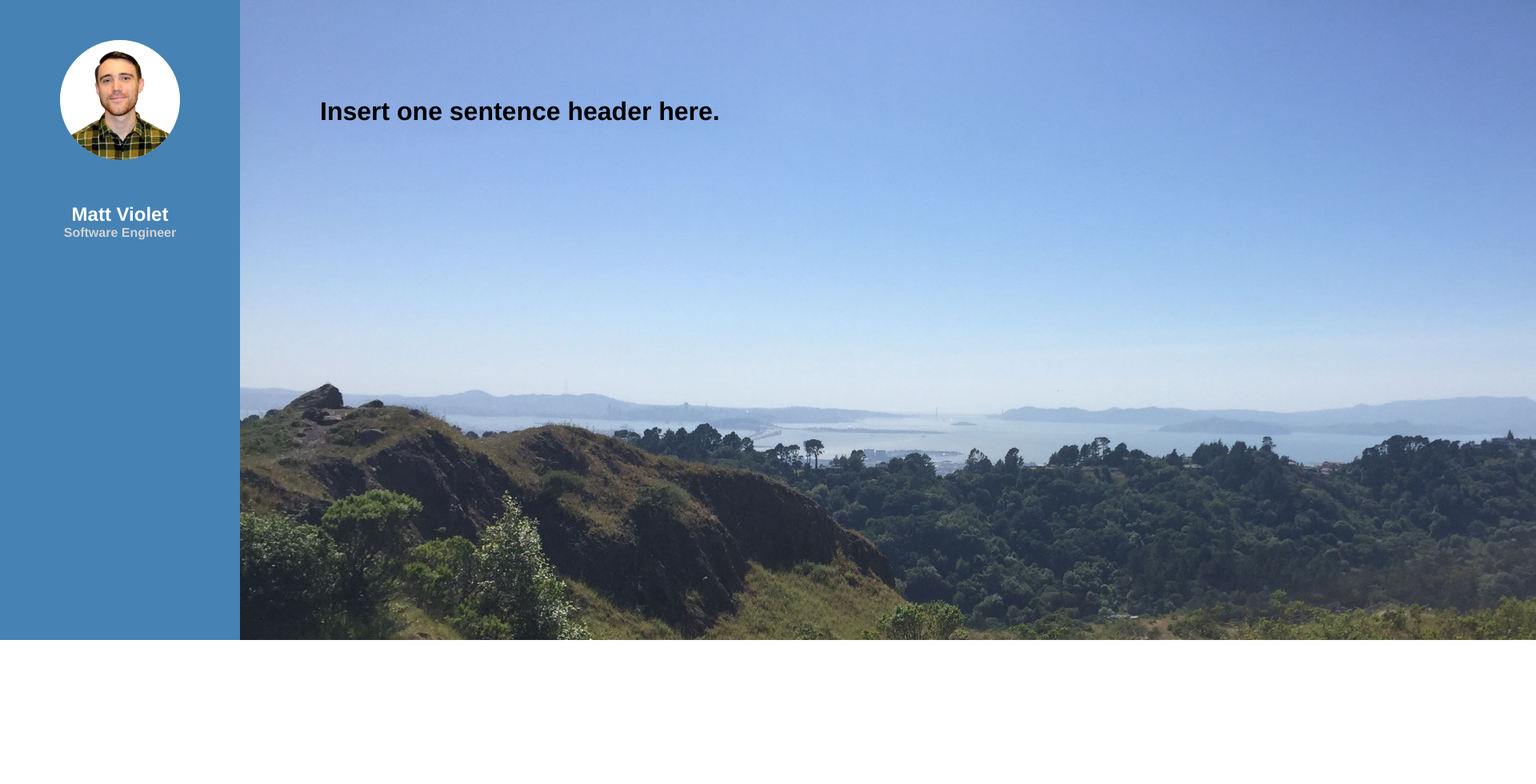
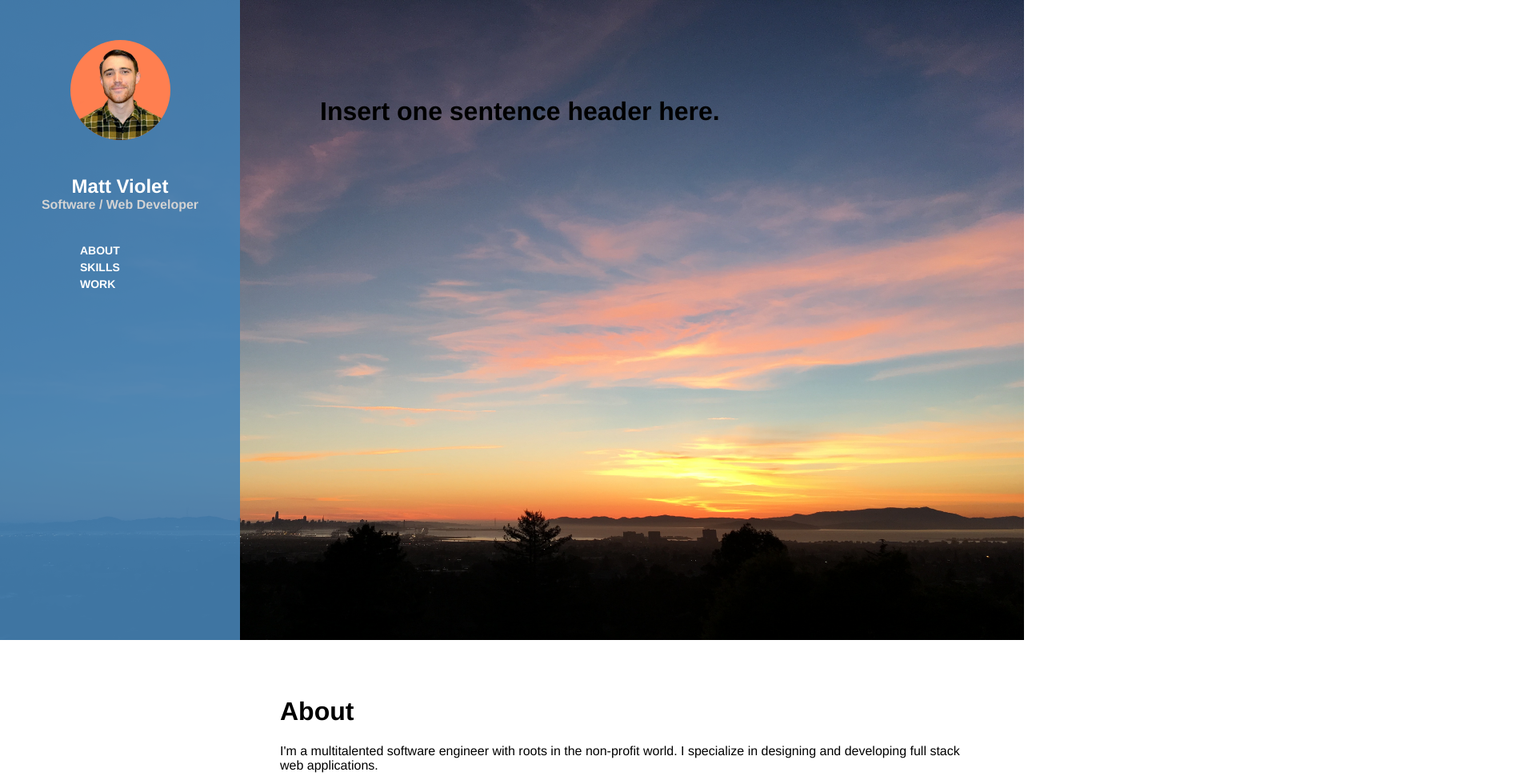
Before and after one commit to matt-violet/matt-violet.github.io, a Vue app: page / in a window 1280 px wide. Shown: the top 980 px of the page at 80% size, 1920 px wide, since content can reach past the window. Before the commit the page ends 800 px from the top, so only its background shows below. Built offline with nearby package versions, Linux system fonts and the light colour scheme.

Commit message:
Render Home and About components on right side

```diff
--- a/src/App.vue
+++ b/src/App.vue
@@ -1,27 +1,33 @@
 <template>
   <div id="app">
-    <Navbar class="navbar"/>
-    <Home class="home"/>
+    <img class="bg-img" src="./assets/sunset.jpg">
+    <Navbar/>
+    <div class="components">
+      <Home/>
+      <About/>
+    </div>
   </div>
 </template>
 
 <script>
 import Navbar from './components/Navbar.vue'
 import Home from './components/Home.vue'
+import About from './components/About.vue'
 
 export default {
   name: 'App',
   components: {
     Navbar,
     Home,
+    About,
   }
 }
 </script>
 
 <style>
 body, html {
+  margin: 0;
   height: 100%;
-  margin: 0;
 }
 #app {
   font-family: Avenir, Helvetica, Arial, sans-serif;
@@ -29,4 +35,14 @@ body, html {
   -moz-osx-font-smoothing: grayscale;
   height: 100%;
 }
+.components {
+  margin-left: 300px;
+  height: 100%;
+}
+.bg-img {
+  min-width: 100%;
+  height: 100%;
+  z-index: -1;
+  position: fixed;
+}
 </style>
--- /dev/null
+++ b/src/components/About.vue
@@ -0,0 +1,29 @@
+<template>
+  <div class="about">
+    <h1>About</h1>
+    <p class="bio-text">
+      I'm a multitalented software engineer with roots in the non-profit world. I specialize in designing and developing full stack web applications.
+    </p>
+    <p class="bio-text">
+      My passion for programming comes from the role technology plays in my daily health, as a self-identified <a href='https://drive.google.com/file/d/1D8tp35PoCCbMzuWLTPHFI5oGN7nFhIQ1/view?usp=sharing' target='_blank'>human cyborg</a> who has managed his type one diabetes with an "artificial pancreas" since 2016. With my health now literally tied to algorithms, I'm committed to learning and developing applications that have the potential to help others as much as these devices have helped me.
+    </p>
+    <p class="bio-text">
+      When not coding I can be found making music, Photoshop creations, and social distancing in my hometown of Oakland, CA.
+    </p>
+  </div>
+</template>
+
+<script>
+
+export default {
+  name: 'About',
+}
+</script>
+
+<style>
+.about {
+  position: absolute;
+  background: white;
+  padding: 50px;
+}
+</style>
--- a/src/components/Home.vue
+++ b/src/components/Home.vue
@@ -2,9 +2,6 @@
   <div class="home">
     <div class="header">
       <h1>Insert one sentence header here.</h1>
-    </div>
-    <div class="bg-img-div">
-      <img class="bg-img" src="../assets/hills.jpg">
     </div>
   </div>
 </template>
@@ -18,19 +15,14 @@ export default {
 <style scoped>
 .home {
   height: 100%;
-  display: inline-block;
-  position: absolute;
-  overflow: hidden;
+  width: 100%;
+  /* position: relative; */
+  /* display: block; */
 }
 .header {
   position: absolute;
   margin: 100px;
+  display: block;
 }
-.bg-img-div {
-  height: 100%;
-}
-.bg-img {
-  min-width: 100%;
-  height: 100%;
-}
+
 </style>
--- a/src/components/Navbar.vue
+++ b/src/components/Navbar.vue
@@ -1,11 +1,14 @@
 <template>
   <div class="navbar">
-    <div class="bg-img-div">
-      <img class="bg-img" src="../assets/matt-violet.png">
-    </div>
+    <img class="photo" src="../assets/matt-violet.png">
     <div class="header-div">
       <h2 class="name-text">Matt Violet</h2>
-      <h4 class="title-text">Software Engineer</h4>
+      <h4 class="title-text">Software / Web Developer</h4>
+    </div>
+    <div class="links-div">
+      <p class="link-text">ABOUT</p>
+      <p class="link-text">SKILLS</p>
+      <p class="link-text">WORK</p>
     </div>
   </div>
 </template>
@@ -20,23 +23,21 @@ export default {
 .navbar {
   height: 100%;
   width: 300px;
-  background: steelblue;
+  background: rgb(70, 130, 180, .9);
   margin: 0;
-  position: relative;
+  position: fixed;
   display: inline-block;
+  text-align: center;
 }
-.bg-img-div {
-  text-align: center;
-  margin: 50px auto;
-}
-.bg-img {
-  width: 150px;
-  background: white;
-  margin: auto;
+.photo {
+  width: 125px;
+  background: coral;
+  margin: 50px auto 20px auto;
   border-radius: 50%;
 }
 .header-div {
   text-align: center;
+  margin: 20px 0 40px 0;
 }
 .name-text, .title-text {
   margin: 0;
@@ -47,4 +48,15 @@ export default {
 .title-text {
   color: lightgrey;
 }
+.links-div {
+  width: 100px;
+  margin: auto;
+  text-align: left;
+}
+.link-text {
+  margin: 5px 0;
+  font-weight: 600;
+  font-size: 14px;
+  color: white;
+}
 </style>
```
Also changed, not shown: src/assets/hills.jpg (deleted), src/assets/sunset.JPG (added).
